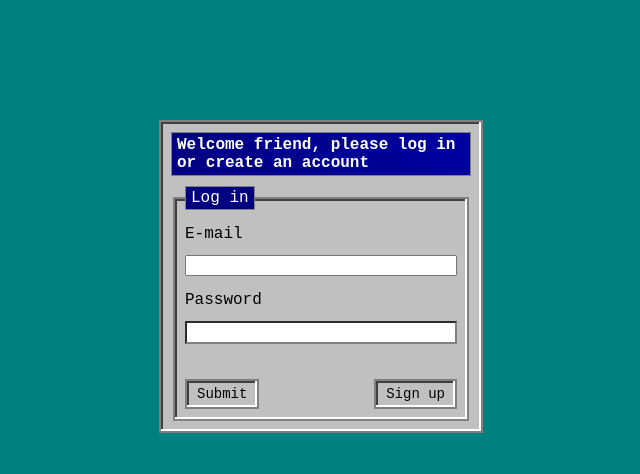
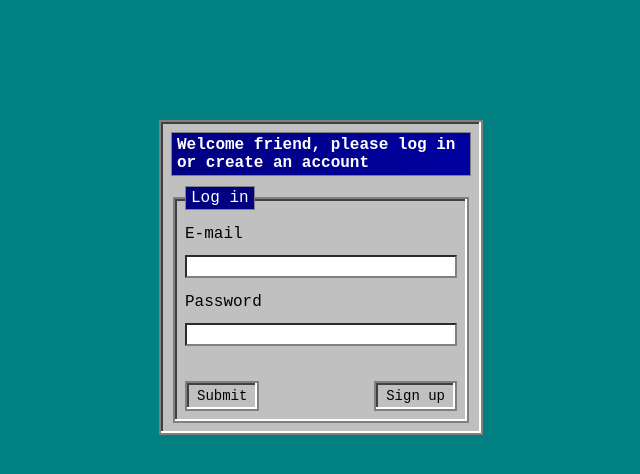
Before and after one commit to ivdven/smoking-schedule, a Vue app in the folder client/: page /login in a window 1280 px wide. Shown: the top 474 px of the page, without its empty margins (319-959 px from the left). Built offline with nearby package versions, Linux system fonts and the light colour scheme.

Commit message:
Added same input styling for email

```diff
--- a/client/src/assets/main.css
+++ b/client/src/assets/main.css
@@ -46,7 +46,10 @@ button {
 button:active {
   box-shadow: inset 2px 2px 0 #ffffff, inset -2px -2px 0 #404040;
 }
-input[type="text"], input[type="password"], select {
+input[type="text"],
+input[type="password"],
+input[type="email"],
+select {
   background-color: #ffffff;
   border: 2px inset #808080;
   padding: 2px;
```
